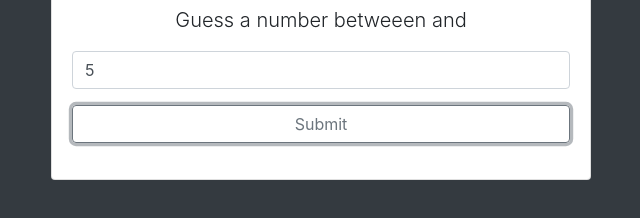
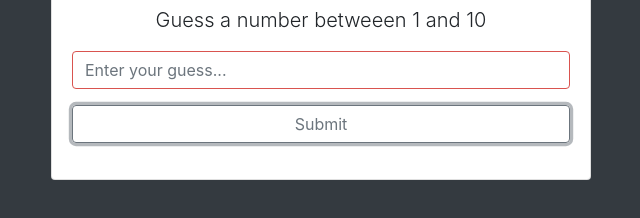
Before and after one commit to jakepintu/Number-Guesser, a website: page index.html in a window 1280 px wide. Both pictures are taken after typing "5" into the empty fields and a click on the button "Submit". Shown: the part 136-354 px from the top of the page, without its empty margins (319-959 px from the left). Drawn offline with nearby package versions, Linux system fonts and the light colour scheme.

Commit message:
Listen for guess

```diff
--- a/index.html
+++ b/index.html
@@ -31,8 +31,6 @@
     <!-- Bootstrap core JavaScript -->
     <script src="vendor/jquery/jquery.min.js"></script>
     <script src="vendor/bootstrap/js/bootstrap.bundle.min.js"></script>
-    <!-- Plugin JavaScript -->
-    <script src="vendor/jquery-easing/jquery.easing.min.js"></script>
     <!-- Custom JavaScript for this theme -->
     <script src="js/script.js"></script>
 </body>
--- a/js/script.js
+++ b/js/script.js
@@ -10,7 +10,7 @@ GAME FUNCTION
 // Game values
 let min = 1,
     max = 10,
-	winningNumber = 2,
+    winningNumber = getRandomNum(min, max),
     guessesLeft = 3;
 
 // UI Elements
@@ -20,3 +20,51 @@ const game = document.querySelector('#game'),
     guessBtn = document.querySelector('#guess-btn'),
     guessInput = document.querySelector('#guess-input'),
     message = document.querySelector('.message');
+
+// Assign UI min and max
+minNum.textContent = min;
+maxNum.textContent = max;
+
+// Play again event listener
+game.addEventListener('mousedown', function(e) {
+	if(e.target.id == 'play-again') {
+		window.location.reload();
+	}
+});
+
+// Listen for guess
+guessBtn.addEventListener('click', function() {
+    let guess = parseInt(guessInput.value);
+
+    // Validate
+    if (isNaN(guess) || guess < min || guess > max) {
+        setMessage(`Please enter a number between ${min} and ${max}`, '#d9534f');
+    }
+
+    // Check if wom
+    else if (guess === winningNumber) {
+        // Game over - wom
+         gameOver(true, `${guess} is correct, YOU WIN!`);
+    } else {
+        // Wrong number
+        guessesLeft -= 1;
+
+        if (guessesLeft === 0) {
+            // Game over - lost
+            gameOver(false, `Game Over, you lost. The correct number was ${winningNumber}`);
+        } else {
+            // Game continues - answer wrong
+            // Change background color
+            guessInput.style.borderColor = '#d9534f';
+            // Clear input
+            guessInput.value = '';
+            // Set message
+            setMessage(`${guess} is not correct, ${guessesLeft} guesses left`, '#d9534f');
+        }
+    }
+})
+
+// Get Winning Number
+function getRandomNum(min, max) {
+	return Math.floor(Math.random() * (max - min + 1) + min);
+}
```
Lines whose indentation alone changed are shown as unchanged.
